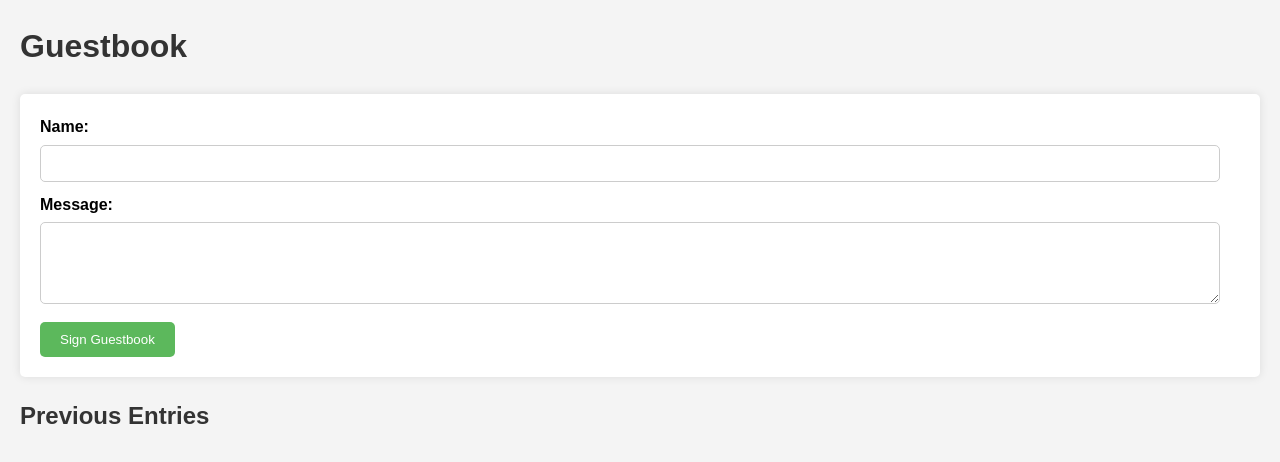
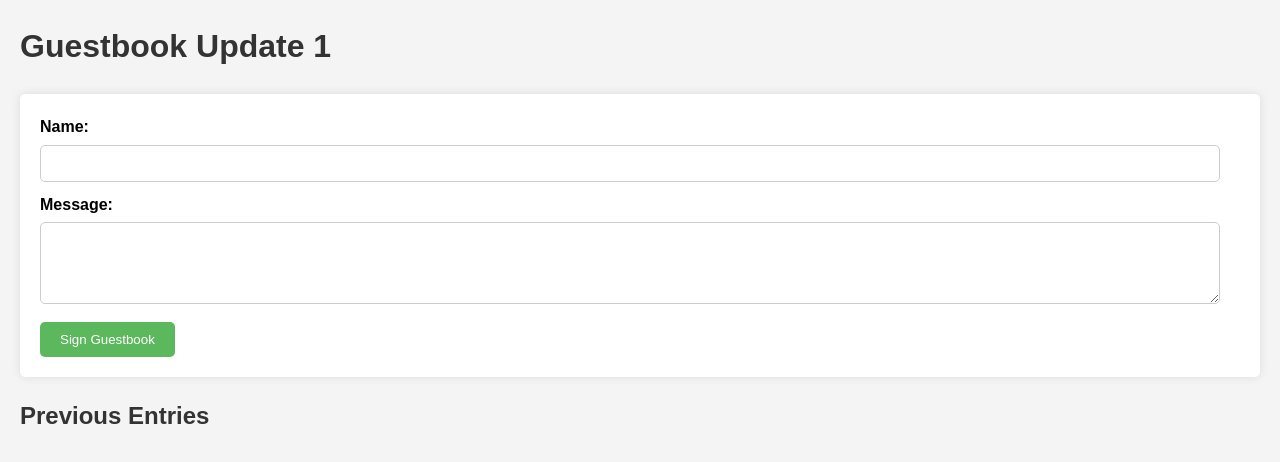
Before and after one commit to lknhd1/devops-challange, a website: page views/index.html in a window 1280 px wide. Drawn offline with Linux system fonts and the light colour scheme; no server answers.

Commit message:
update index html

```diff
--- a/views/index.html
+++ b/views/index.html
@@ -71,7 +71,7 @@
 </head>
 
 <body>
-  <h1>Guestbook</h1>
+  <h1>Guestbook Update 1</h1>
 
   <form id="guestbook-form">
     <label for="name">Name:</label>
```
